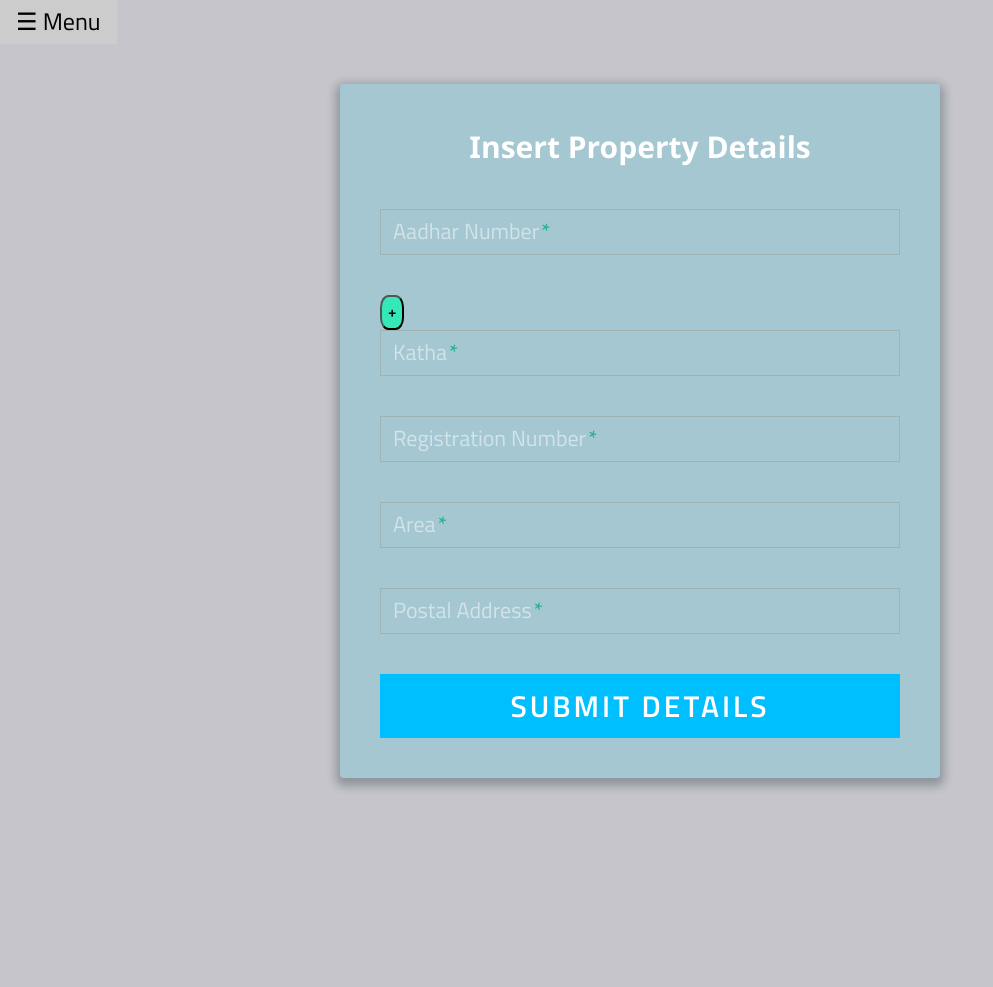
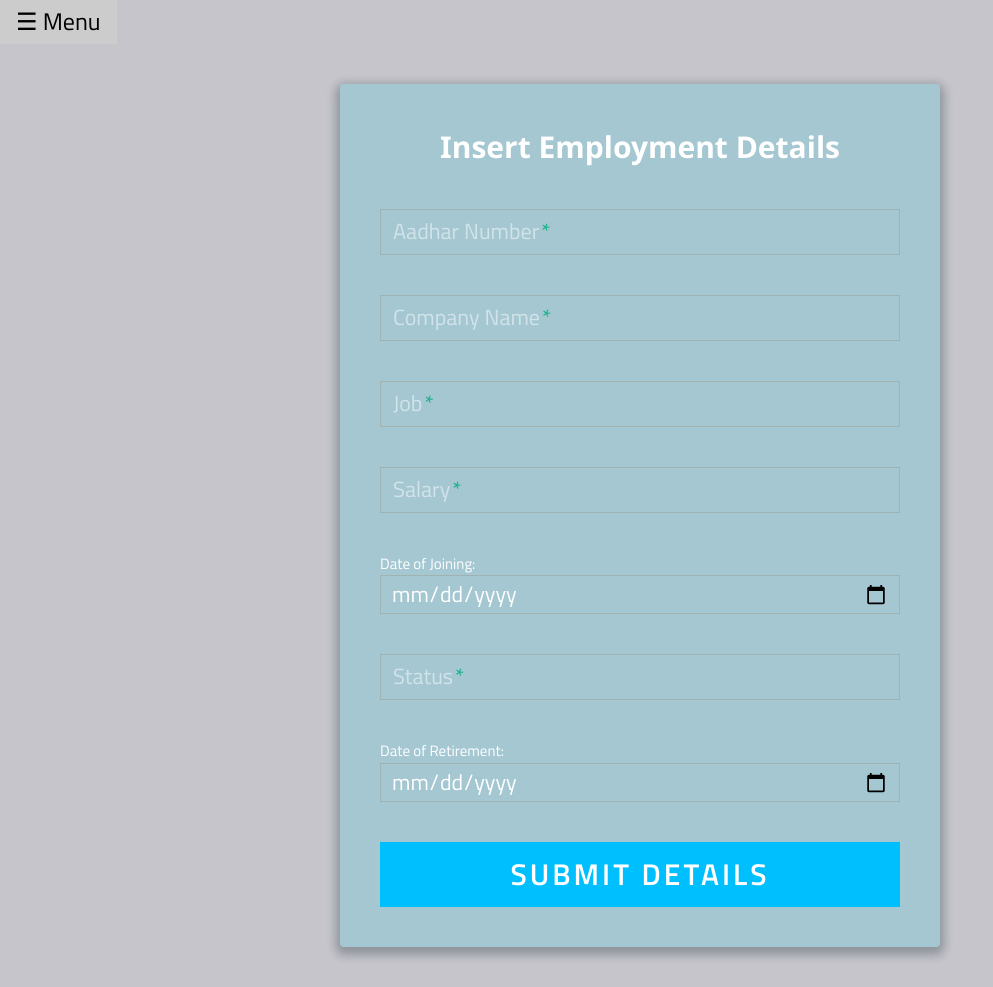
Before and after one commit to NBvinay/Government-Database, a PHP site: page /DigiLibrary/PAGES/PropertyDetails/index.php in a window 1280 px wide. Shown: the whole page, without its empty margins (0-993 px from the left). Before the commit the page ends 790 px from the top, so only its background shows below. Run offline with PHP 8.4, Linux system fonts and the light colour scheme; some libraries are stand-ins or nearby versions.

Commit message:
working
all CRUD operations working

```diff
--- a/PAGES/PropertyDetails/index.php
+++ b/PAGES/PropertyDetails/index.php
@@ -16,37 +16,52 @@
     // header("Location: register.php");
   }
 
+
+
+
+
   if(isset($_POST['submit']))
   {
+
       $adharNumber = $_POST['adharNumber'];
-      $katha = $_POST['ppt_katha'];
-      $regNo = $_POST['ppt_regNo'];
-      $area = $_POST['ppt_area'];
-      $postalAddress = $_POST['ppt_postalAddress'];
+      $companyName = $_POST['companyName'];
+      $job = $_POST['job'];
+      $salary = $_POST['salary'];
+      $doj = $_POST['doj'];
+      $status = $_POST['status'];
+      $dor = $_POST['dor'];
+      $flag = 1;
+      $doj1 = date("Y-m-d",strtotime($doj));
+      $dor1 = date("Y-m-d",strtotime($dor));
 
-      $flag = 1;
 
-      foreach ($katha as $key => $value)
-      {
-        // $count = $count +1;
-        if (!($katha[$key]== NULL || $area[$key]== NULL || $postalAddress[$key]== NULL || $adharNumber==NULL  || $regNo[$key]==NULL))
+
+
+        if (!($companyName== NULL || $job== NULL || $salary== NULL || $doj== NULL ||$status== NULL ||$dor== NULL || $adharNumber==NULL))
         {
 
-		  mysqli_query($con , "INSERT INTO `property_details` (`Aadhar Number`, `ppt_regNo`, `Katha`, `City`, `Postal Address`) VALUES ('$adharNumber',    '$regNo[$key]', '$katha[$key]', '$area[$key]', '$postalAddress[$key]');");
+           echo $adharNumber,$companyName,$job,$salary, $doj, $status, $dor,"<br>";
+
+		      $res=mysqli_query($con,"INSERT INTO `employment details` (`Aadhar Number`,`Company Name`,`Job`,`Salary`,`Date_of_joining`,`Status`,`Date of resignation/retirement`) VALUES ('$adharNumber', '$companyName','$job', '$salary', '$doj1', '$status', '$dor1');");
           $flag = 0;
+
+        }
+
+        if(!$res)
+        {
+          echo "failed to insert";
         }
 
 
-      }
       if($flag == 1)
       {
         echo "Please enter all the vehicle details correctly";
       }
       $flag = 1;
+
+
   }
 ?>
-
-
 <!DOCTYPE html>
 <html>
 <title>W3.CSS</title>
@@ -54,7 +69,7 @@
 <link rel="stylesheet" href="https://www.w3schools.com/w3css/4/w3.css">
 <meta name="viewport" content="width=device-width, initial-scale=1" charset="UTF-8">
   <link rel="stylesheet" href="https://www.w3schools.com/w3css/4/w3.css">
-  <title>Insert Property Details </title>
+  <title>Insert Employment Details </title>
   <link href='https://fonts.googleapis.com/css?family=Titillium+Web:400,300,600' rel='stylesheet' type='text/css'>
   <link rel="stylesheet" href="https://cdnjs.cloudflare.com/ajax/libs/normalize/5.0.0/normalize.min.css">
   <link rel="stylesheet" href="css/style.css">
@@ -64,8 +79,8 @@
 <div class="w3-sidebar w3-bar-block w3-border-right" style="display:none" id="mySidebar">
   <button onclick="w3_close()" class="w3-bar-item w3-large">Close &times;</button>
   <a href="index.php" class="w3-bar-item w3-button"><h2>Insert Data</h2></a>
-  <a href="updateProperty.php" class="w3-bar-item w3-button"><h2>Update Data</h2></a>
-  <a href="DeleteProperty.php" class="w3-bar-item w3-button"><h2>Delete Data</h2></a>
+  <a href="updateEmployee.php" class="w3-bar-item w3-button"><h2>Update Data</h2></a>
+  <a href="DeleteEmployee.php" class="w3-bar-item w3-button"><h2>Delete Data</h2></a>
 </div>
 
 <!-- Page Content -->
@@ -79,7 +94,7 @@
 
 
       <div class="tab-content">
-          <h1><b><b><div style="color:white;">Insert Property Details</div></b></b></h1>
+          <h1><b><b><div style="color:white;">Insert Employment Details</div></b></b></h1>
 
           <form action="index.php" method="POST">
 
@@ -87,48 +102,62 @@
                       <label>
                             Aadhar Number<span class="req">*</span>
                       </label>
-                  <input type="text"required autocomplete="off" name="adharNumber" />
+                  <input type="text"required autocomplete="off" name="adharNumber"/>
+                </div>
+
+
+
+				        <div class="field-wrap">
+                        <label>
+                              Company Name<span class="req">*</span>
+                        </label>
+                        <input type="text"required autocomplete="off" name="companyName"/>
                 </div>
 
                 <div class="input_fields_wrap">
                    <div>
 
-				<button class="add_field_button" style="border-radius: 35%;background-color: #35e8b7; height: 35px "><b><b> +</b></b></button>
+                         <div class="field-wrap">
+                              <label>
+                                     Job<span class="req">*</span>
+                              </label>
+                              <input type="text"required autocomplete="off" name="job"/>
+                        </div>
+
+
+
 
                         <div class="field-wrap">
                               <label>
-                                   Katha<span class="req">*</span>
+                                   Salary<span class="req">*</span>
                               </label>
-                              <input type="text"required autocomplete="off" id="katha[]" name="ppt_katha[]" />
+                              <input type="Number"required autocomplete="off" name="salary"/>
                         </div>
 
+
                         <div class="field-wrap">
-                                  <label>
-                                         Registration Number<span class="req">*</span>
-                                  </label>
-                              <input type="text"required autocomplete="off"  name="ppt_regNo[]" />
+
+                                        <div style="color: white"> Date of Joining:</div>
+
+                              <input type="Date" required autocomplete="off" name="doj"/>
+
+
                         </div>
 
-                      <div class="field-wrap">
-                                  <label>
-                                         Area<span class="req">*</span>
-                                  </label>
-                              <input type="text"required autocomplete="off"  name="ppt_area[]" />
-                        </div>
+  					            <div class="field-wrap">
+                                <label>
+                                     Status<span class="req">*</span>
+                                </label>
+                                <input type="text"required autocomplete="off" name="status"/>
+                          </div>
 
-                      <div class="field-wrap">
-                                <label>
-                                       Postal Address<span class="req">*</span>
-                                </label>
-                            <input type="text"required autocomplete="off" name="ppt_postalAddress[]" />
-
-                      </div>
-
+  					             <div class="field-wrap">
+                                <div style="color: white"> Date of Retirement:</div>
+                                <input type="date"required autocomplete="off" name="dor"/>
+                          </div>
                     </div>
                 </div>
-
-                <button type="submit" class="button button-block" id="submit" name="submit"/>Submit Details</button>
-
+                <button type="submit" class="button button-block" name="submit" />Submit Details</button>
           </form>
 
         </div>
@@ -137,8 +166,8 @@
 
 </script>
 
-  <script src='http://cdnjs.cloudflare.com/ajax/libs/jquery/2.1.3/jquery.min.js'></script>
-  <script  src="js/index.js"></script>
+<script src='http://cdnjs.cloudflare.com/ajax/libs/jquery/2.1.3/jquery.min.js'></script>
+<script  src="js/index.js"></script>
 
 
 
@@ -148,44 +177,6 @@
 </html>
 
 <script src="https://code.jquery.com/jquery-3.3.1.min.js">  </script>
-
-
-
-
-
-<script>
-  $(document).ready(function()
-  {
-    var max_fields      = 10; //maximum input boxes allowed
-    var wrapper         = $(".input_fields_wrap"); //Fields wrapper
-    var add_button      = $(".add_field_button"); //Add button ID
-
-    var x = 1; //initlal text box count
-
-
-   $(add_button).click(function(e)
-   { //on add input button click
-        e.preventDefault();
-        if(x < max_fields){ //max input box allowed
-
-         //text box increment
-            $(wrapper).append('<div><button class="remove_field" style="background-color:#ff5230;"><b><b> -</b></b></button><div class="field-wrap"><input type="text"required autocomplete="off" placeholder=" Katha" name="katha[]"/> </div> <div class="field-wrap">  <label> Registration Number<span class="req">*</span>  </label>  <input type="text"required autocomplete="off"  name="ppt_regNo[]" />  </div><div class="field-wrap"><input type="text"required autocomplete="off" placeholder= "Area" name="ppt_area[]"/> </div> <div class="field-wrap"><input type="text"required autocomplete="off" placeholder=" Postal Address" name="postalAddress[]"/></div> <br><br><br></div> </div> '); //add input box
-            x++;
-    }
-    });
-
-    $(wrapper).on("click",".remove_field", function(e)
-    { //user click on remove text
-
-    e.preventDefault();
-    $(this).parent('div').remove();
-    x--;
-    })
-});
-
-</script>
-
-
 
 <script>
 function w3_open() {
```
Also changed, not shown: PAGES/PropertyDetails/DeleteEmployee.php (added, +124 -0 lines), PAGES/PropertyDetails/updateEmployee.php (added, +154 -0 lines).
